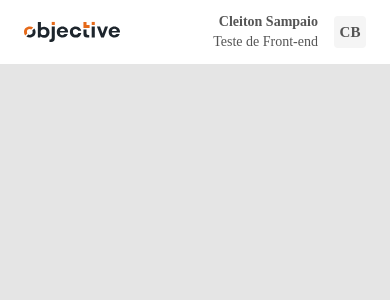
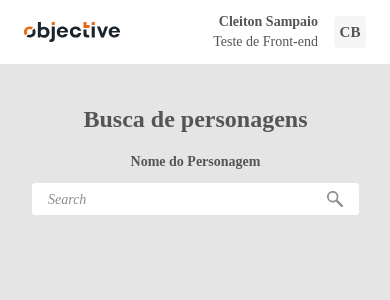
Before and after one commit to cleitonSam/marvel-test, an Angular app: page / in a window 390 px wide. Shown: the top 300 px of the page. Built offline with nearby package versions, Linux system fonts and the light colour scheme; a web font is replaced by a local one.

Commit message:
feat(search): criando componente buscar

```diff
--- a/src/app/modules/home/home.component.html
+++ b/src/app/modules/home/home.component.html
@@ -1 +1,6 @@
 <app-marvel-header></app-marvel-header>
+<div class="container">
+  <div class="a col-5">
+    <app-marvel-search></app-marvel-search>
+  </div>
+</div>
--- a/src/app/shared/marvel-header/marvel-header.component.scss
+++ b/src/app/shared/marvel-header/marvel-header.component.scss
@@ -52,4 +52,15 @@
       }
     }
   }
+  @media (max-width: 388px) {
+    header {
+      nav {
+        ul {
+          .candidate {
+            display: none !important;
+          }
+        }
+      }
+    }
+  }
 }
--- a/src/app/shared/marvel-search/marvel-search.component.html
+++ b/src/app/shared/marvel-search/marvel-search.component.html
@@ -1 +1,14 @@
-<p>marvel-search works!</p>
+<main>
+  <div class="container">
+    <section class="call-to-action row align-items-center">
+      <article class="col-5">
+        <h1>Busca de personagens</h1>
+        <h2>Nome do Personagem</h2>
+        <form class="d-flex align-items-center">
+          <input type="text" placeholder="Search" />
+          <img src="../../../assets/image/search.svg" alt="" />
+        </form>
+      </article>
+    </section>
+  </div>
+</main>
--- a/src/app/shared/marvel-search/marvel-search.component.scss
+++ b/src/app/shared/marvel-search/marvel-search.component.scss
@@ -0,0 +1,63 @@
+@import '../../../scss/abstract/variables';
+@import '../../../scss/tools/rem-calc';
+
+:host {
+  main {
+    margin-top: rem-calc(40);
+    .container {
+      color: $dark-smoke;
+      section {
+        article {
+          h1 {
+            font: $font-title-search-characters;
+            margin-bottom: rem-calc(16);
+          }
+          h2 {
+            font: $font-subtitle-character-name;
+            margin-bottom: rem-calc(8);
+          }
+          form {
+            width: rem-calc(295);
+            height: rem-calc(32);
+            background-color: $white;
+            border: 1px solid #e5e5e5;
+            border-radius: rem-calc(4);
+            input {
+              width: 95%;
+              padding: 0px 16px;
+              &::placeholder {
+                font: $font-search;
+                color: $smoke;
+              }
+            }
+            img {
+              padding: 0 16px;
+            }
+          }
+        }
+      }
+    }
+  }
+  @media (max-width: 790px) {
+    main {
+      .container {
+        section {
+          article {
+            display: flex;
+            flex-direction: column;
+            align-items: center;
+            h1 {
+              font-size: rem-calc(24) !important;
+            }
+            h2 {
+              font-size: rem-calc(14) !important;
+            }
+            form {
+              width: rem-calc(327) !important;
+            }
+          }
+        }
+      }
+    }
+  }
+}
--- a/src/app/shared/shared.module.ts
+++ b/src/app/shared/shared.module.ts
@@ -6,6 +6,6 @@ import { MarvelSearchComponent } from './marvel-search/marvel-search.component';
 @NgModule({
   declarations: [MarvelHeaderComponent, MarvelSearchComponent],
   imports: [CommonModule],
-  exports: [MarvelHeaderComponent],
+  exports: [MarvelHeaderComponent, MarvelSearchComponent],
 })
 export class SharedModule {}
--- a/src/scss/abstract/_variables.scss
+++ b/src/scss/abstract/_variables.scss
@@ -1,5 +1,4 @@
 @import url('https://fonts.googleapis.com/css2?family=PT+Sans+Caption:wght@700&family=Poppins:wght@300&display=swap');
-@import url('https://fonts.googleapis.com/css2?family=Poppins:wght@300&display=swap');
 
 $white: #ffffff;
 $snow: #f5f5f5;
@@ -14,6 +13,7 @@ $font-candidate-info: normal normal normal 14px/20px PT Sans Caption;
 $font-candidate-icon: normal normal bold 15px/10px PT Sans Caption;
 $font-title-search-characters: normal normal bold 32px/30px PT Sans Caption;
 $font-subtitle-character-name: normal normal bold 16px/24px PT Sans Caption;
+$font-search: italic normal normal 14px/19px PT Sans;
 $font-name-characters: normal normal bold 16px/22px PT Sans;
 $font-description-characters: normal normal bold 16px/22px PT Sans;
 $font-info-characters: normal normal normal 14px/16px PT Sans;
--- a/src/scss/tools/_container.scss
+++ b/src/scss/tools/_container.scss
@@ -138,7 +138,7 @@ $maxGrid: 12;
   }
 
   @media (max-width: 590px) {
-    width: function.rem-calc(320);
+    width: function.rem-calc(328);
     margin: 0 auto;
 
     &__fluid {
@@ -158,7 +158,6 @@ $maxGrid: 12;
 
   @media (max-width: 490px) {
     margin: 0 auto;
-    padding: 0 function.rem-calc(22);
 
     &__fluid {
       @include rowAndColSize-215();
```
Also changed, not shown: src/assets/image/search.svg (added).
